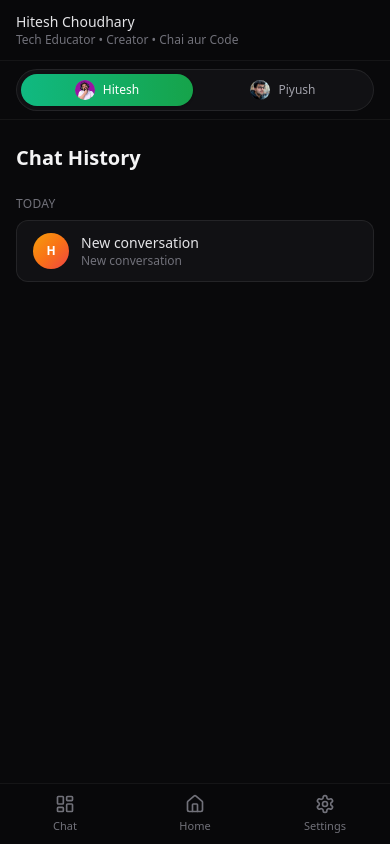
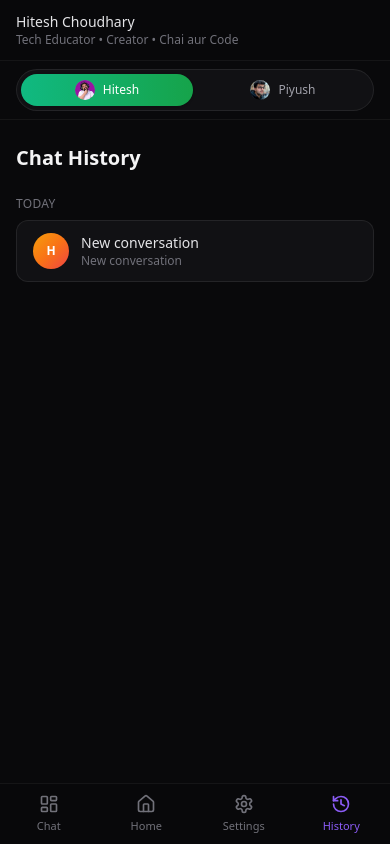
Before and after one commit to Sameer9823/AI-PARSONA, a Next.js app: page /dashboard/history in a window 390 px wide. Built offline with nearby package versions, Linux system fonts and the light colour scheme; no server answers.

Commit message:
add Home item to Sidebar and MobileNav components

```diff
--- a/components/sidebar/MobileNav.tsx
+++ b/components/sidebar/MobileNav.tsx
@@ -9,6 +9,7 @@
   { href: "/dashboard", label: "Chat", icon: LayoutDashboard },
   { href: "/", label: "Home", icon: Home },
   { href: "/dashboard/settings", label: "Settings", icon: Settings },
+  { href: "/dashboard/history", label: "History", icon: History },
 ];
 
 export function MobileNav() {
--- a/components/sidebar/Sidebar.tsx
+++ b/components/sidebar/Sidebar.tsx
@@ -11,6 +11,7 @@
   Sparkles,
   Plus,
   Trash2,
+  Home,
 } from "lucide-react";
 import { cn } from "@/lib/utils";
 import { usePersonaContext } from "@/context/PersonaContext";
@@ -24,8 +25,10 @@
 import { toast } from "sonner";
 
 const NAV_ITEMS = [
+  {href: "/", label: "Home", icon: Home },
   { href: "/dashboard", label: "Dashboard", icon: LayoutDashboard },
   { href: "/dashboard/settings", label: "Settings", icon: Settings },
+
 ];
 
 export function Sidebar() {
@@ -34,9 +37,7 @@
   const { startNewConversation, restoreConversation, activeConversationId } =
     usePersonaContext();
 
-  const [conversations, setConversations] = useState<ConversationSummary[]>(
-    []
-  );
+  const [conversations, setConversations] = useState<ConversationSummary[]>([]);
 
   const refresh = () => setConversations(getConversationIndex());
 
@@ -107,7 +108,7 @@
                 "flex items-center gap-3 rounded-xl px-3 py-2.5 text-sm transition-colors",
                 active
                   ? "bg-gradient-to-r from-accent-purple/20 to-accent-blue/20 text-white"
-                  : "text-zinc-400 hover:bg-white/5 hover:text-zinc-200"
+                  : "text-zinc-400 hover:bg-white/5 hover:text-zinc-200",
               )}
             >
               <Icon className="h-4 w-4" />
@@ -133,7 +134,7 @@
                 <span
                   className={cn(
                     "grid h-5 w-5 flex-shrink-0 place-items-center rounded-full bg-gradient-to-br text-[10px] font-semibold text-white",
-                    persona.ui.gradient
+                    persona.ui.gradient,
                   )}
                 >
                   {persona.name[0]}
@@ -154,7 +155,7 @@
                         "group flex w-full items-center justify-between gap-2 rounded-lg px-3 py-2 text-left text-sm transition-colors",
                         isActive
                           ? "bg-white/10 text-zinc-100"
-                          : "text-zinc-400 hover:bg-white/5 hover:text-zinc-200"
+                          : "text-zinc-400 hover:bg-white/5 hover:text-zinc-200",
                       )}
                     >
                       <span className="truncate">{c.title}</span>
```
Lines whose indentation alone changed are shown as unchanged.
